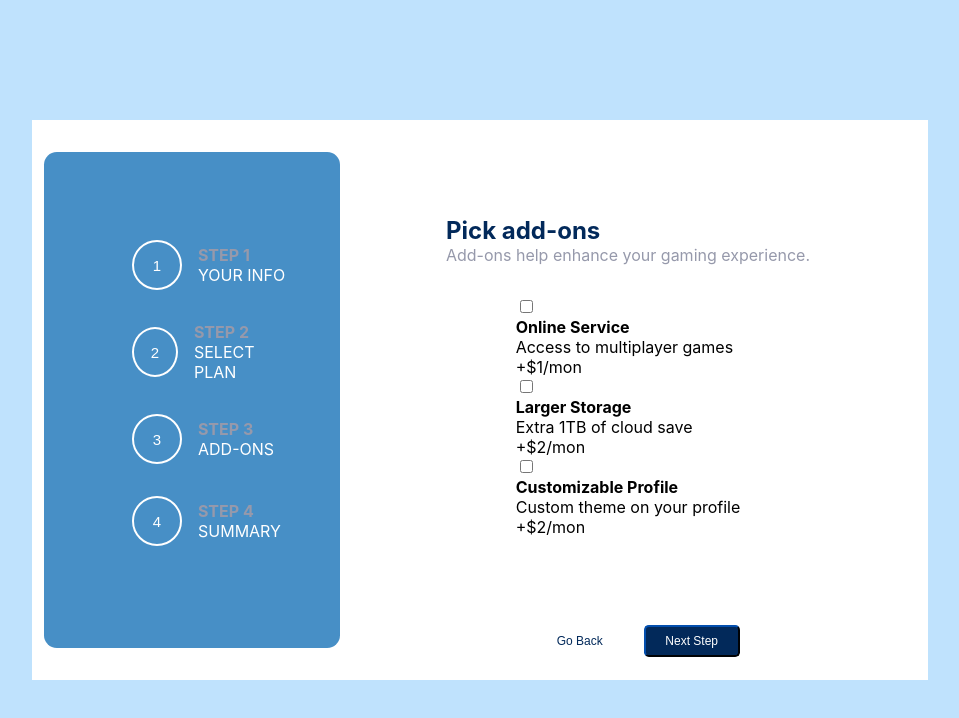
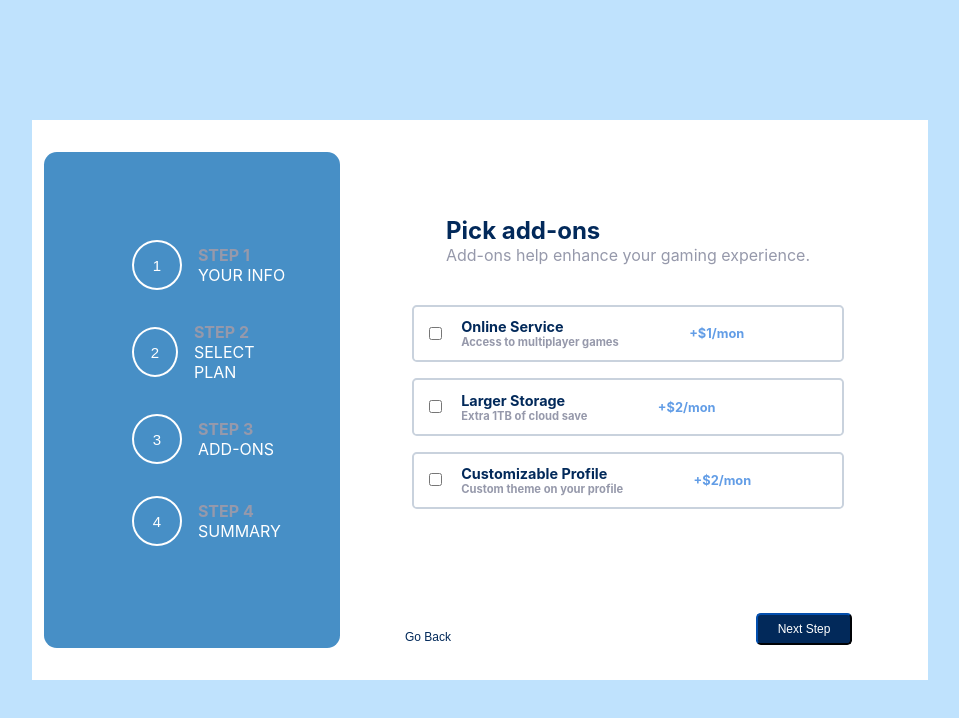
Before and after one commit to mnavai/multistepsform-reactapp, a React (Create React App) app: page /add-ons in a window 1280 px wide. Shown: the top 718 px of the page, without its empty margins (160-1119 px from the left). Built offline with nearby package versions, Linux system fonts and the light colour scheme; the HTML template or start-up script is replaced by a standard one.

Commit message:
buttons fixed

```diff
--- a/src/components/Button/Button.css
+++ b/src/components/Button/Button.css
@@ -21,8 +21,8 @@
     border: none;
     padding: 0 !important;
     align-self: flex-start;
-    margin-top: 5rem;
-    width: 8rem;
+    margin-top: 1rem;
+    width: 3rem;
     height: 3rem;
     font-size: 12px;
     cursor: pointer;
--- a/src/components/Checkbox/Checkbox.css
+++ b/src/components/Checkbox/Checkbox.css
@@ -0,0 +1,39 @@
+.checkbox-container{
+    display: flex;
+    align-items: center;
+    width:27rem;
+    border: 2px solid rgb(201, 210, 221);
+    border-radius: 0.3rem;
+    padding: .7rem;
+    margin: .5rem;
+}
+.checkbox{
+    margin-right: 1rem;
+}
+.label-text{
+
+    display: flex;
+    flex-direction: column;
+    padding-right: 2rem;
+    color:hsl(231, 11%, 63%);
+    font-weight: bold;
+}
+
+.checkbox-label{
+    color: rgb(2, 41, 90);
+    font-weight: bold;
+    font-size: .9rem;
+}
+.checkbox-p{
+    font-size: .7rem;
+
+}
+.price-tag {
+    display: flex;
+    justify-content: right;
+    color: rgb(98, 157, 230);
+    font-size: .8rem;
+    font-weight: bold;
+    text-align: right;
+    padding-left: 2.4rem;
+}
--- a/src/components/Checkbox/Checkbox.jsx
+++ b/src/components/Checkbox/Checkbox.jsx
@@ -1,3 +1,4 @@
+import './Checkbox.css';
 const Checkbox = ({label,text,price}) => {
     return(
         <div className="checkbox-container">
--- a/src/index.css
+++ b/src/index.css
@@ -108,3 +108,17 @@ html, body, h1, h2, h3, h4, h5, p {
   background-color: hsl(213, 96%, 18%);
   transition: .4s;
 }
+.button{
+  display: flex;
+  justify-content: right;
+}
+.buttons{
+  display: flex;
+  flex-direction: row;
+  justify-content: space-between;
+  margin-top: 5rem;
+}
+.checkbox-group{
+  display: flex;
+  flex-direction: column;
+}
```
